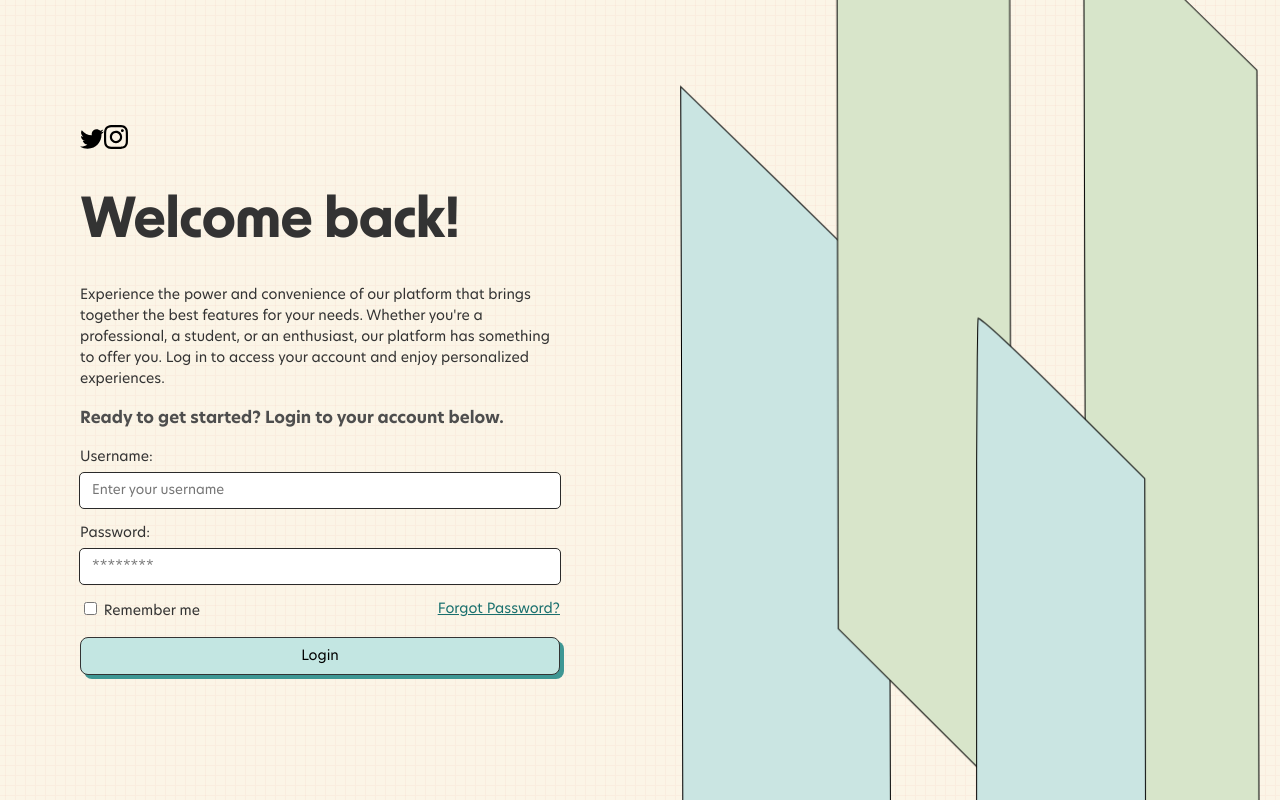
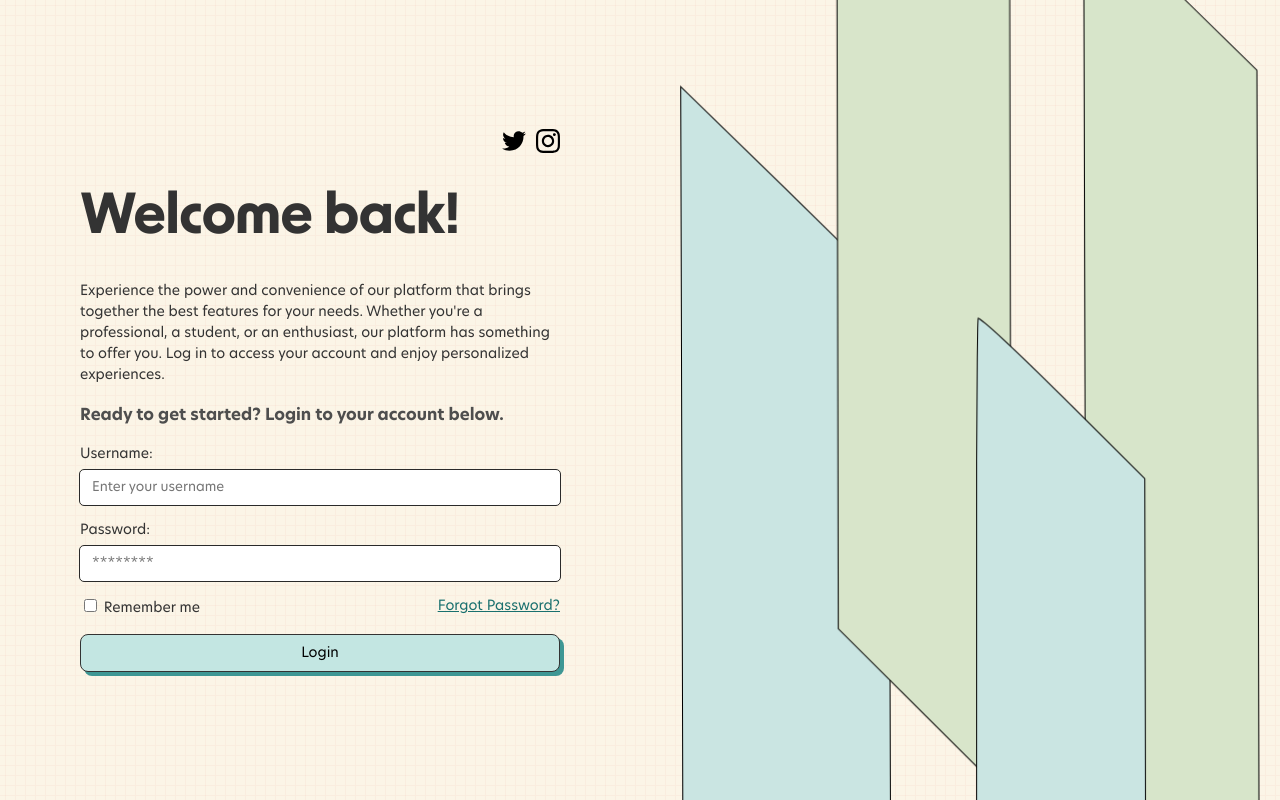
Before and after one commit to rachellesg/dbs-test, an Angular app: page / in a window 1280 px wide. Built offline with nearby package versions, Linux system fonts and the light colour scheme.

Commit message:
extract header/nav component

```diff
--- a/src/app/app.component.html
+++ b/src/app/app.component.html
@@ -1,10 +1,7 @@
 <div class="wrapper">
   <div class="container">
-    <nav>
-      <img src="../assets/icons/icon-twitter.svg" aria-label="Twitter Icon" alt="Twitter Icon">
-      <img src="../assets/icons/icon-instagram.svg" aria-label="Instagram Icon" alt="Instagram Icon">
-    </nav>
-    <app-login></app-login>
+    <app-header />
+    <app-login />
   </div>
-  <app-hero></app-hero>
+  <app-hero />
 </div>
--- a/src/app/app.module.ts
+++ b/src/app/app.module.ts
@@ -6,6 +6,7 @@ import { AppComponent } from './app.component';
 import { LoginComponent } from './components/login/login.component';
 import { SnackbarComponent } from './components/common/snackbar.component';
 import { HeroComponent } from './components/hero/hero.component';
+import { HeaderComponent } from './components/header/header.component';
 
 @NgModule({
   declarations: [
@@ -13,6 +14,7 @@ import { HeroComponent } from './components/hero/hero.component';
     HeroComponent,
     LoginComponent,
     SnackbarComponent,
+    HeaderComponent,
   ],
   imports: [BrowserModule, FormsModule, ReactiveFormsModule],
   providers: [],
--- /dev/null
+++ b/src/app/components/header/header.component.html
@@ -0,0 +1,4 @@
+<nav>
+  <img src="../assets/icons/icon-twitter.svg" aria-label="Twitter Icon" alt="Twitter Icon">
+  <img src="../assets/icons/icon-instagram.svg" aria-label="Instagram Icon" alt="Instagram Icon">
+</nav>
--- /dev/null
+++ b/src/app/components/header/header.component.scss
@@ -0,0 +1,5 @@
+nav {
+  display: flex;
+  column-gap: 10px;
+  justify-content: flex-end;
+}
```
Also changed, not shown: src/app/components/header/header.component.ts (added, +8 -0 lines).
